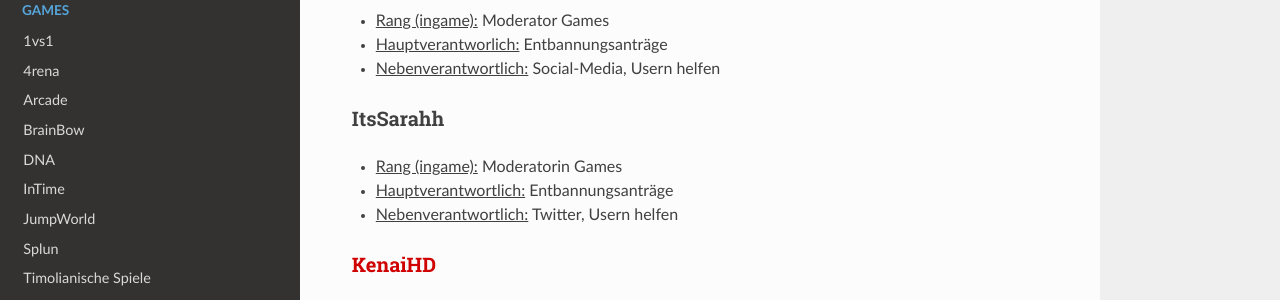
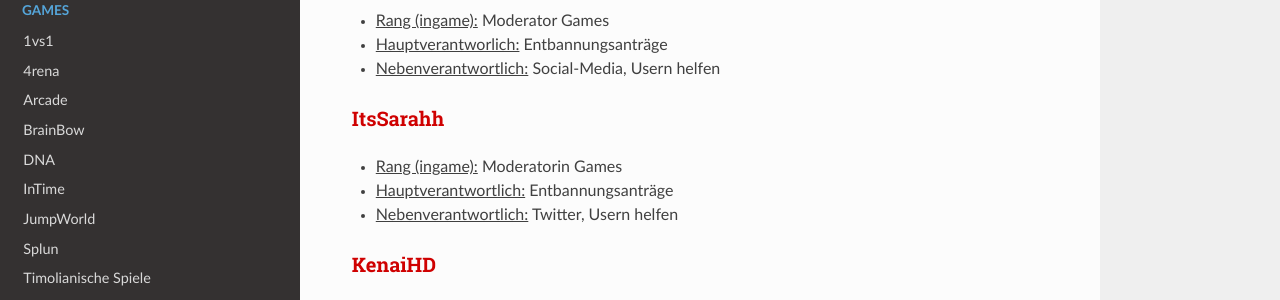
Before and after one commit to TimoliaDE/HowTo, an MkDocs documentation site: the page built from docs/ranks/team.md, in a window 1280 px wide and 900 px high, scrolled down 1353 px. Shown: the part 150-450 px from the top of the window. Built offline with MkDocs 1.6.1, drawn with Linux system fonts in a browser that asks for light colours; nearby versions of some CDN libraries; old or Windows-style settings are respelled for this version of MkDocs.

```diff
--- a/docs/ranks/team.md
+++ b/docs/ranks/team.md
@@ -49,7 +49,7 @@ Moderatoren kümmern sich um das reibungslose Spielererlebnis der verschiedenen
 - <u>Hauptverantworlich:</u> Entbannungsanträge
 - <u>Nebenverantwortlich:</u> Social-Media, Usern helfen
 
-###<strong><span style="color:##CF0101">ItsSarahh</span></strong>
+###<strong><span style="color:#CF0101">ItsSarahh</span></strong>
 - <u>Rang (ingame):</u> Moderatorin Games
 - <u>Hauptverantwortlich:</u> Entbannungsanträge
 - <u>Nebenverantwortlich:</u> Twitter, Usern helfen
```
Also changed, not shown: docs/ranks/wanderungen.md (+1 -1 lines).
